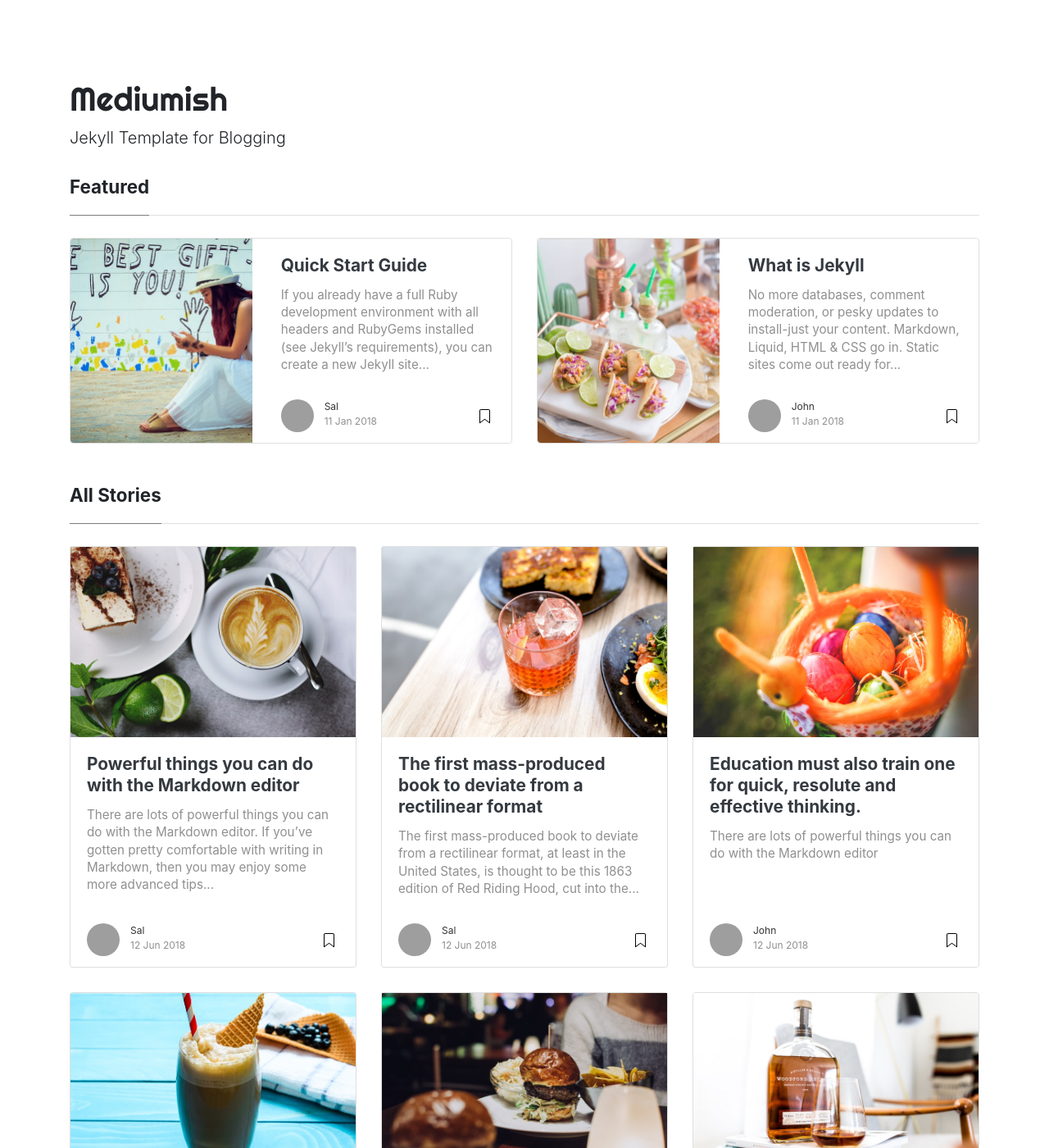
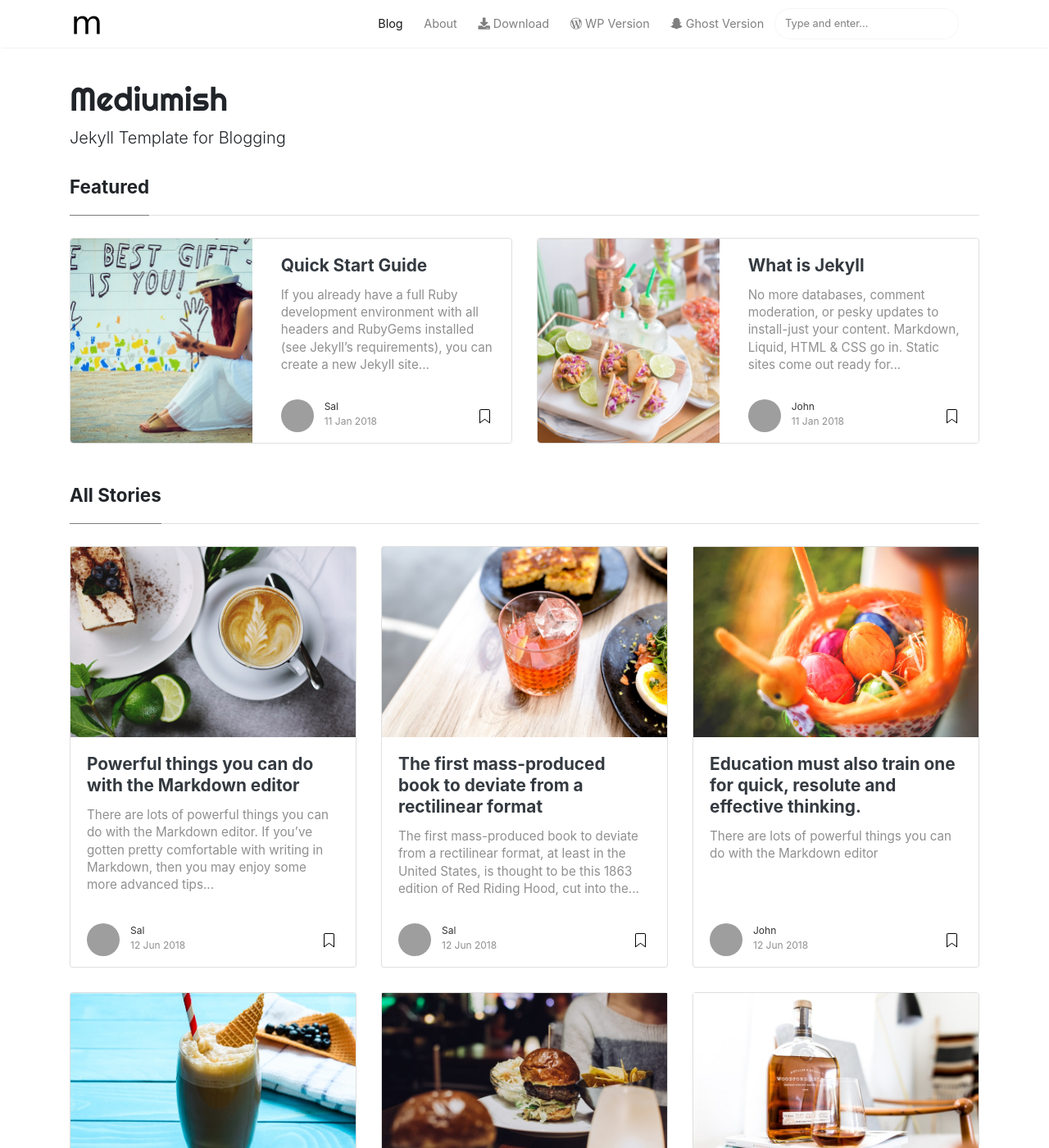
Before and after one commit to parope23/parope23.github.io, a Jekyll site: the page built from index.html, in a window 1280 px wide and 1400 px high. Shown: the whole window at 82% size. Built offline with Jekyll 4.4.1, drawn with Linux system fonts in a browser that asks for light colours; nearby versions of some CDN libraries; the list of posts is cut into pages by our own code; comment, search, counter and statistics services are not loaded; grey boxes are pictures that could not be loaded.

Commit message:
Update default.html

```diff
--- a/_layouts/default.html
+++ b/_layouts/default.html
@@ -42,7 +42,67 @@ ga('send', 'pageview');
 
 <!-- Begin Menu Navigation
 ================================================== -->
+<nav class="navbar navbar-expand-lg navbar-light bg-white fixed-top mediumnavigation nav-down">
 
+    <div class="container pr-0">
+
+    <!-- Begin Logo -->
+    <a class="navbar-brand" href="{{ site.baseurl }}/">
+    <img src="{{ site.baseurl }}/{{ site.logo }}" alt="{{ site.name }}">
+    </a>
+    <!-- End Logo -->
+
+    <button class="navbar-toggler" type="button" data-toggle="collapse" data-target="#navbarMediumish" aria-controls="navbarSupportedContent" aria-expanded="false" aria-label="Toggle navigation">
+    <span class="navbar-toggler-icon"></span>
+    </button>
+
+
+    <div class="collapse navbar-collapse" id="navbarMediumish">
+
+        <!-- Begin Menu -->
+
+            <ul class="navbar-nav ml-auto">
+
+                {% if page.url == "/" %}
+                <li class="nav-item active">
+                {% else %}
+                <li class="nav-item">
+                {% endif %}
+                <a class="nav-link" href="{{ site.baseurl }}/index.html">Blog</a>
+                </li>
+
+                {% if page.url == "/about.html" %}
+                <li class="nav-item active">
+                {% else %}
+                <li class="nav-item">
+                {% endif %}
+                <a class="nav-link" href="{{ site.baseurl }}/about">About</a>
+                </li>
+
+                <li class="nav-item">
+                <a class="nav-link" href="https://github.com/wowthemesnet/mediumish-theme-jekyll/archive/master.zip"><i class="fas fa-download"></i> Download</a>
+                </li>
+
+                <li class="nav-item">
+                <a target="_blank" class="nav-link" href="https://www.wowthemes.net/themes/mediumish-wordpress/"><i class="fab fa-wordpress-simple"></i> WP Version</a>
+                </li>
+
+                <li class="nav-item">
+                <a target="_blank" class="nav-link" href="https://www.wowthemes.net/themes/mediumish-ghost/"><i class="fab fa-snapchat-ghost"></i> Ghost Version</a>
+                </li>
+
+                {% include search-lunr.html %}
+
+            </ul>
+
+
+
+        <!-- End Menu -->
+
+    </div>
+
+    </div>
+</nav>
 <!-- End Navigation
 ================================================== -->
 
@@ -67,12 +127,31 @@ ga('send', 'pageview');
     {{ content }}
 </div>
 
+{% if site.mailchimp-list %}
+<!-- Bottom Alert Bar
+================================================== -->
+<div class="alertbar">
+	<div class="container text-center">
+		<span><img src="{{ site.baseurl }}/{{ site.logo }}" alt="{{site.title}}"> &nbsp; Never miss a <b>story</b> from us, subscribe to our newsletter</span>
+        <form action="{{site.mailchimp-list}}" method="post" name="mc-embedded-subscribe-form" class="wj-contact-form validate" target="_blank" novalidate>
+            <div class="mc-field-group">
+            <input type="email" placeholder="Email" name="EMAIL" class="required email" id="mce-EMAIL" autocomplete="on" required>
+            <input type="submit" value="Subscribe" name="subscribe" class="heart">
+            </div>
+        </form>
+	</div>
+</div>
+{% endif %}
+
 </div><!-- /.container>
+
+
 
 
 
 <!-- Begin Footer
 ================================================== -->
+
 <!-- End Footer
 ================================================== -->
 
```
